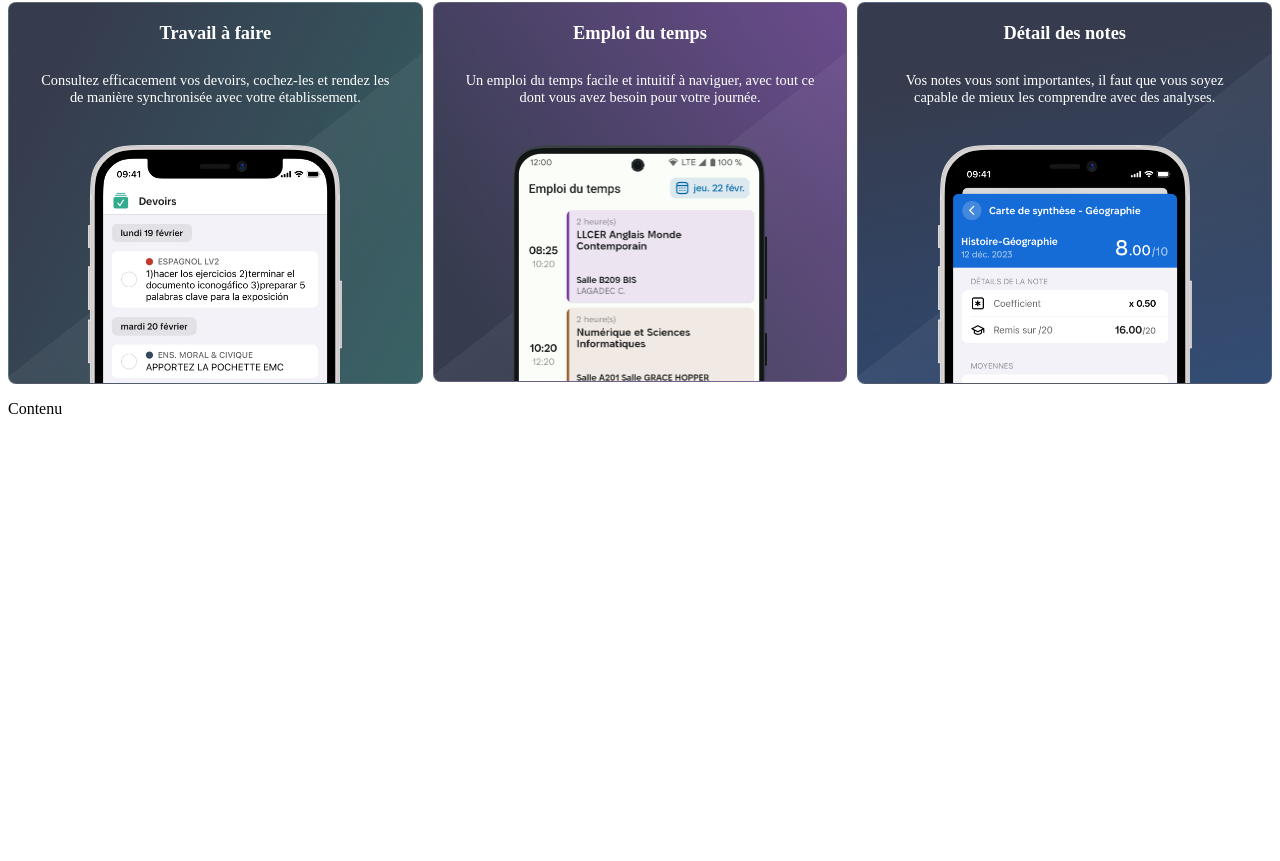
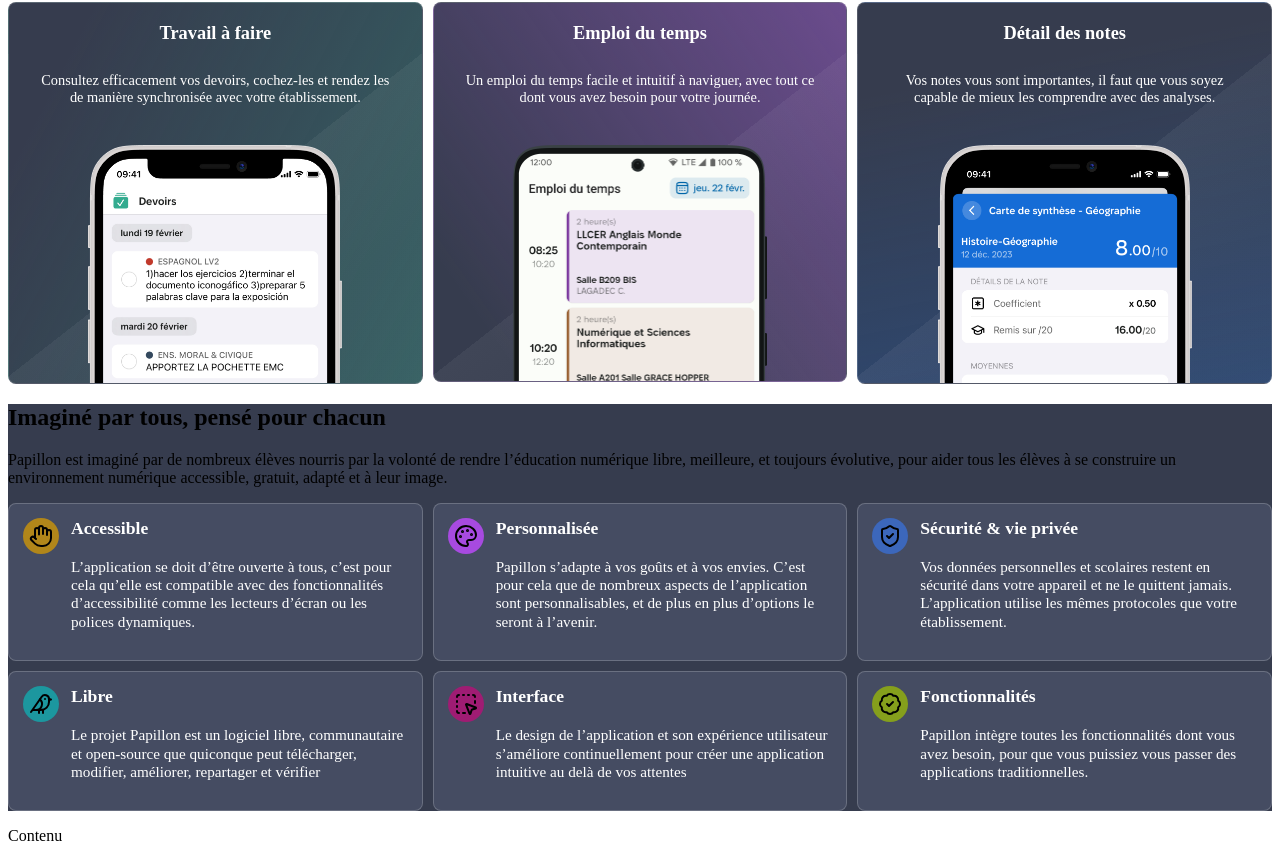
Before and after one commit to PapillonApp/getpapillon-svelte, a SvelteKit app: page / in a window 1280 px wide. Shown: the part 527-1388 px from the top of the page. Before the commit the page ends 961 px from the top, so only its background shows below. Built offline with nearby package versions, Linux system fonts and the light colour scheme; a web font is replaced by a local one.

Commit message:
Ajout de la seconde section

```diff
--- a/package.json
+++ b/package.json
@@ -22,5 +22,8 @@
 		"typescript": "^5.0.0",
 		"vite": "^5.0.3"
 	},
-	"type": "module"
+	"type": "module",
+	"dependencies": {
+		"lucide-svelte": "^0.354.0"
+	}
 }
--- a/src/components/interface/download_cta.svelte
+++ b/src/components/interface/download_cta.svelte
@@ -2,7 +2,7 @@
   import PapillonDownload from '$lib/icons/download.svg';
 </script>
 
-<a href="#" class="button_download_cta" aria-label="Télécharger Papillon">
+<a href="https://onelink.to/8uv2kx" class="button_download_cta" aria-label="Télécharger Papillon">
   <img src={PapillonDownload} alt="Télécharger" />
   <p class="button_download_cta_text">
     Télécharger
--- /dev/null
+++ b/src/components/sections/features.svelte
@@ -0,0 +1,175 @@
+<script>
+  import { Hand, Palette, ShieldCheck, Bird, MousePointerSquareDashed, BadgeCheck } from 'lucide-svelte';
+</script>
+
+<div class="section">
+  <div class="width">
+    <div class="section-header">
+      <h2>Imaginé par tous, pensé pour chacun</h2>
+      <p>
+        Papillon est imaginé par de nombreux élèves nourris par la volonté de rendre l’éducation numérique libre, meilleure, et toujours évolutive, pour aider tous les élèves à se construire un environnement numérique accessible, gratuit, adapté et à leur image.
+      </p>
+    </div>
+
+    <div class="features">
+
+      <div class="feature">
+        <div class="feature_icon" style="background-color: #B1861A;">
+          <Hand size="24" />
+        </div>
+        <div class="feature_text">
+          <p class="feature_title">
+            Accessible
+          </p>
+          <p class="feature_description">
+            L’application se doit d’être ouverte à tous, c’est pour cela qu’elle est compatible avec des fonctionnalités d’accessibilité comme les lecteurs d’écran ou les polices dynamiques.
+          </p>
+        </div>
+      </div>
+
+      <div class="feature">
+        <div class="feature_icon" style="background-color: #A74AE0;">
+          <Palette size="24" />
+        </div>
+        <div class="feature_text">
+          <p class="feature_title">
+            Personnalisée
+          </p>
+          <p class="feature_description">
+            Papillon s’adapte à vos goûts et à vos envies. C’est pour cela que de nombreux aspects de l’application sont personnalisables, et de plus en plus d’options le seront à l’avenir.
+          </p>
+        </div>
+      </div>
+
+      <div class="feature">
+        <div class="feature_icon" style="background-color: #3C67BB;">
+          <ShieldCheck size="24" />
+        </div>
+        <div class="feature_text">
+          <p class="feature_title">
+            Sécurité & vie privée
+          </p>
+          <p class="feature_description">
+            Vos données personnelles et scolaires restent en sécurité dans votre appareil et ne le quittent jamais. L’application utilise les mêmes protocoles que votre établissement.
+          </p>
+        </div>
+      </div>
+
+      <div class="feature">
+        <div class="feature_icon" style="background-color: #1C979F;">
+          <Bird size="24" />
+        </div>
+        <div class="feature_text">
+          <p class="feature_title">
+            Libre
+          </p>
+          <p class="feature_description">
+            Le projet Papillon est un logiciel libre, communautaire et open-source que quiconque peut télécharger, modifier, améliorer, repartager et vérifier
+          </p>
+        </div>
+      </div>
+
+      <div class="feature">
+        <div class="feature_icon" style="background-color: #9F1C73;">
+          <MousePointerSquareDashed size="24" />
+        </div>
+        <div class="feature_text">
+          <p class="feature_title">
+            Interface
+          </p>
+          <p class="feature_description">
+            Le design de l’application et son expérience utilisateur s’améliore continuellement pour créer une application intuitive au delà de vos attentes
+          </p>
+        </div>
+      </div>
+
+      <div class="feature">
+        <div class="feature_icon" style="background-color: #859F1C;">
+          <BadgeCheck size="24" />
+        </div>
+        <div class="feature_text">
+          <p class="feature_title">
+            Fonctionnalités
+          </p>
+          <p class="feature_description">
+            Papillon intègre toutes les fonctionnalités dont vous avez besoin, pour que vous puissiez vous passer des applications traditionnelles.
+          </p>
+        </div>
+      </div>
+
+    </div>
+  </div>
+</div>
+
+<style>
+  .section {
+    background-color: var(--background-over-100);
+  }
+
+  .features {
+    display: grid;
+    grid-template-columns: repeat(3, 1fr);
+    gap: 10px;
+  }
+
+  .feature {
+    flex: 1;
+    display: flex;
+    padding: 14px 14px;
+    flex-direction: row;
+    background-color: var(--background-over-200);
+    border: 1px solid rgba(var(--text-color-rgba), 0.2);
+    border-radius: 8px;
+    gap: 12px;
+    transition: all 0.28s cubic-bezier(0.2,0,0,1);
+  }
+
+  .feature:hover {
+    border: 1px solid rgba(var(--text-color-rgba), 0.4);
+    box-shadow: 0px 4px 4px rgba(0, 0, 0, 0.25);
+    transform: translateY(-4px);
+  }
+
+  .feature_icon {
+    min-width: 36px;
+    height: 36px;
+
+    display: flex;
+    align-items: center;
+    justify-content: center;
+
+    border-radius: 300px;
+  }
+
+  .feature_text {
+    display: flex;
+    flex-direction: column;
+    gap: 4px;
+  }
+
+  .feature_title {
+    font-size: 1.1em;
+    font-weight: 600;
+    color: var(--text-color);
+    margin: 0;
+  }
+
+  .feature_description {
+    font-size: 0.95em;
+    line-height: 1.2em;
+    font-weight: 400;
+    color: var(--text-color);
+  }
+
+  @media (max-width: 900px) {
+    .features {
+      grid-template-columns: repeat(2, 1fr);
+    }
+  }
+
+  @media (max-width: 600px) {
+    .features {
+      grid-template-columns: repeat(1, 1fr);
+    }
+  }
+</style>
--- a/src/routes/+page.svelte
+++ b/src/routes/+page.svelte
@@ -1,10 +1,12 @@
 <script>
+  import Features from "../components/sections/features.svelte";
   import Header from "../components/sections/header.svelte";
   import Madeforyou from "../components/sections/madeforyou.svelte";
 </script>
 
 <Header />
 <Madeforyou />
+<Features />
 
 <p>
   Contenu
```
Also changed, not shown: 1 other file (tests, documents, lock files or other folders).
